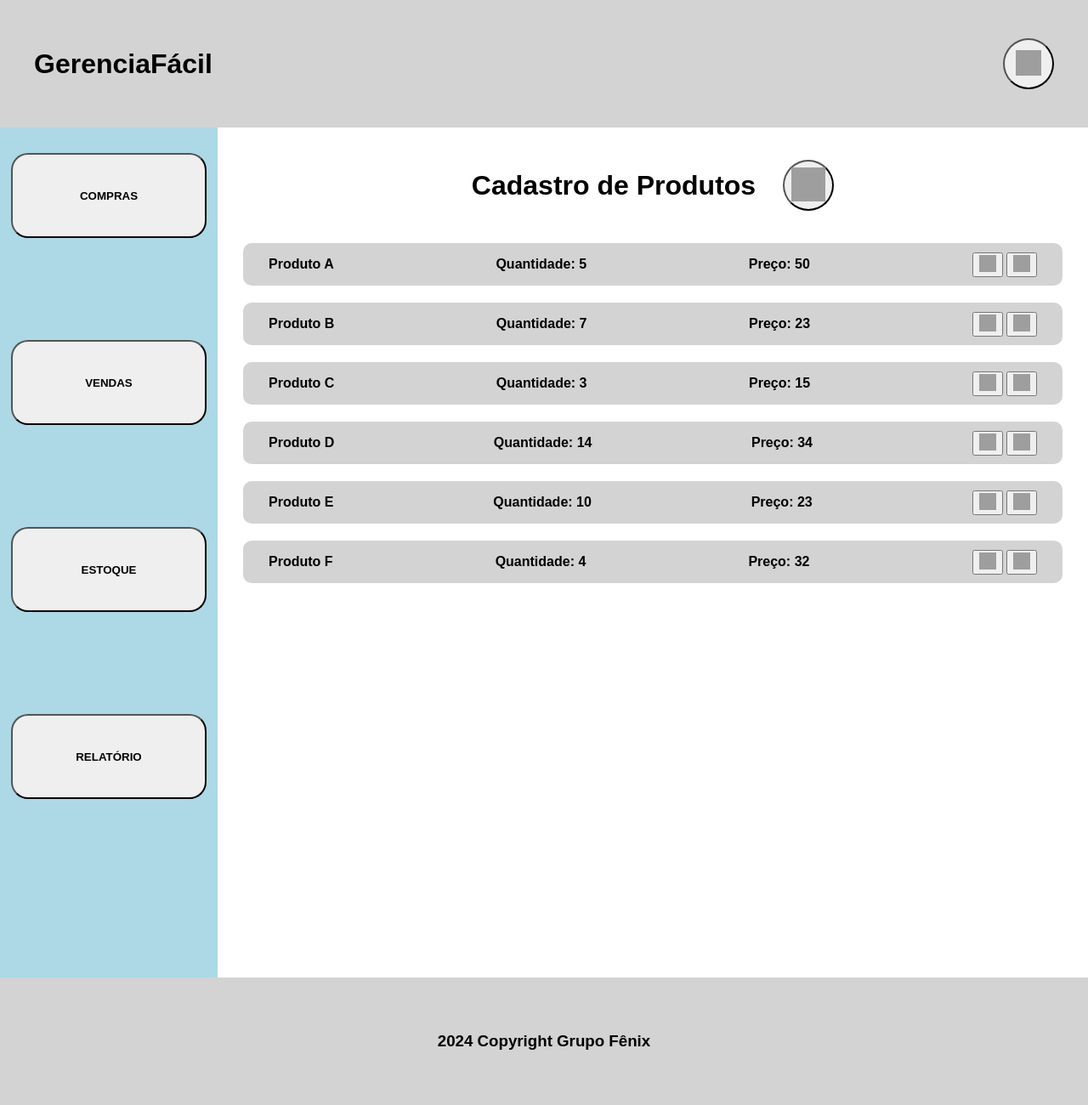
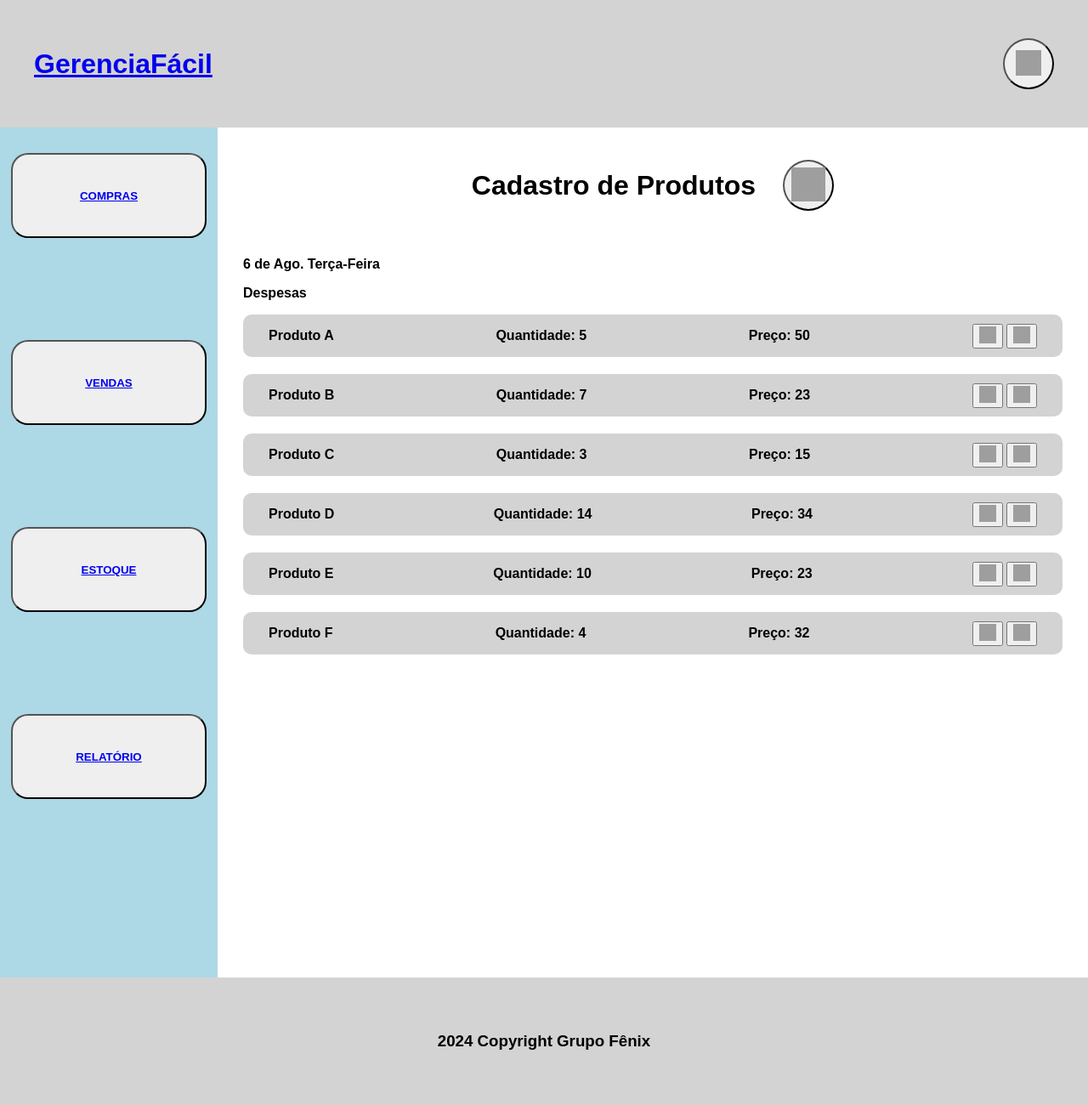
Before and after one commit to Darlan-Berg/GerenciaFacil, a Flask app: page / in a window 1280 px wide. Shown: the whole page at 85% size. Run offline with Flask 3, Linux system fonts and the light colour scheme; grey boxes are pictures that could not be loaded.

Commit message:
Update index.html
Adicionando um pequeno cabeçalho as produtos cadastrados

```diff
--- a/templates/index.html
+++ b/templates/index.html
@@ -9,16 +9,16 @@
 
 <body>
     <header class="cabecalho">
-        <h1>GerenciaFácil</h1>
+        <h1><a href="/templates/index.html">GerenciaFácil</a></h1>
         <button> <img src="https://img.icons8.com/?size=100&id=15277&format=png&color=000000" alt=""> </button>
     </header>
 
     <div class="conteudo">
         <nav class="navegacao">
-            <button class="botao">COMPRAS</button>
-            <button class="botao">VENDAS</button>
-            <button class="botao">ESTOQUE</button>
-            <button class="botao">RELATÓRIO</button>
+            <button class="botao"><a href="/templates/index.html">COMPRAS</a></button>
+            <button class="botao"><a href="/templates/cadastro_vendas.html">VENDAS</a></button>
+            <button class="botao"><a href="/templates/estoque.html">ESTOQUE</a></button>
+            <button class="botao"><a href="/templates/relatorios.html">RELATÓRIO</a></button>
         </nav>
 
         <main class="content">
@@ -30,6 +30,9 @@
             </div>
 
             <div class="container-de-cards">
+                <div class="cabecalho-produtos">
+                    <p>6 de Ago. Terça-Feira</p><p>Despesas</p>
+                </div>
                 <div class="card">
                     <p>Produto A</p> <p>Quantidade: 5</p> <p>Preço: 50</p>
                     <div>
```
